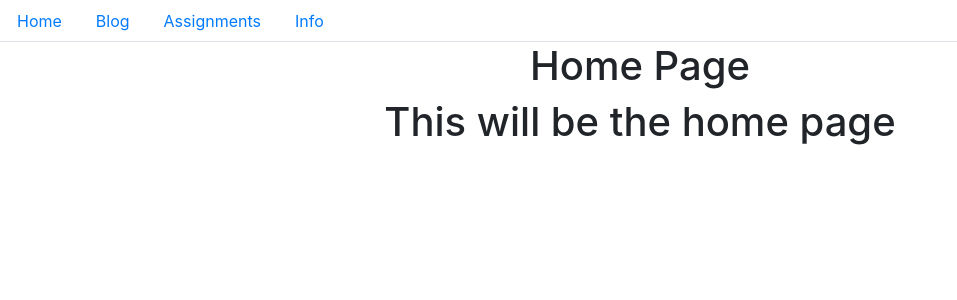
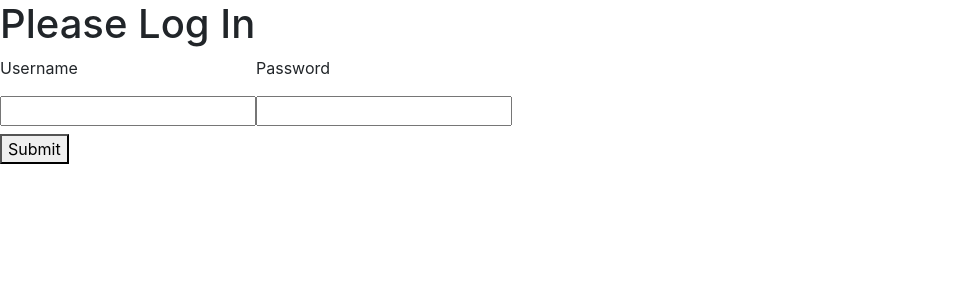
Before and after one commit to jacksonjacobs1/classmate, a React (Create React App) app in the folder app/: page / in a window 1280 px wide. Shown: the top 300 px of the page, without its empty margins (0-957 px from the left). Built offline with nearby package versions, Linux system fonts and the light colour scheme.

Commit message:
added a login page. Server API still needs to be set up

```diff
--- a/app/src/App.js
+++ b/app/src/App.js
@@ -1,16 +1,25 @@
 import logo from './logo.svg';
 import './App.css';
 import Navbar from './components/navbar';
+
+
 //Routing stuff
-import React, {Suspense, lazy} from 'react';
+import React, {Suspense, lazy, useState} from 'react';
 import { BrowserRouter as Router, Route, Switch } from 'react-router-dom';
 
+//importing components
 const Home = lazy(() => import('./components/home.js'));
 const Information = lazy(() => import('./components/information.js'));
-
+import Login from './components/login';
 
 
 function App() {
+   const [token, setToken] = useState();
+
+   if(!token){
+      return <Login setToken={setToken}/>
+   }
+
    return (
       <div className="App">
          <Navbar/>
--- a/app/src/components/login.js
+++ b/app/src/components/login.js
@@ -0,0 +1,26 @@
+import React, { Component } from 'react';
+
+class Login extends Component {
+   render() {
+      return (
+         <div className="login-wrapper">
+            <h1>Please Log In</h1>
+            <form>
+               <label>
+                  <p>Username</p>
+                  <input type="text" />
+               </label>
+               <label>
+                  <p>Password</p>
+                  <input type="password" />
+               </label>
+               <div>
+                  <button type="submit">Submit</button>
+               </div>
+            </form>
+         </div>
+      );
+   }
+}
+
+export default Login;
```
